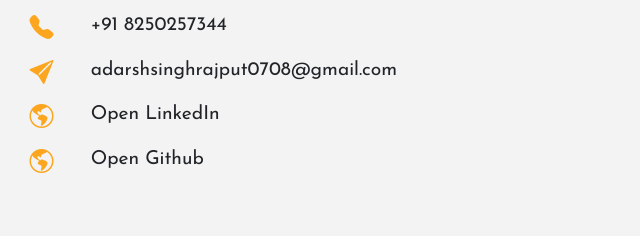
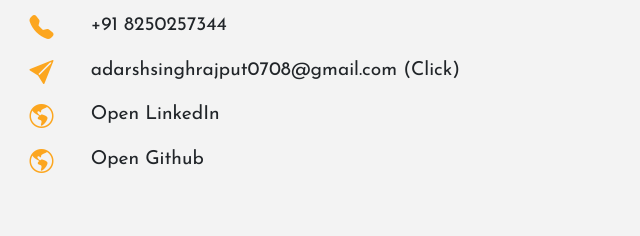
Before and after one commit to king-in-making/adarsh-singh-portfolio, a plain HTML site: page index.html in a window 1280 px wide. Shown: the part 5340-5576 px from the top of the page, 43-683 px from the left. Drawn offline with nearby package versions, Linux system fonts and the light colour scheme.

Commit message:
Add files via upload

```diff
--- a/css/style.css
+++ b/css/style.css
@@ -474,3 +474,9 @@ footer .link-group a:hover {
     color: #fff;
     animation: pulse 3s infinite;
 }
+
+@media only screen and (max-width: 768px) {
+    html {
+        overflow-x: hidden !important;
+    }
+}
--- a/index.html
+++ b/index.html
@@ -860,7 +860,8 @@
             <i class="bi bi-send-fill"></i>
           </div>
           <div class="col-11">
-            <p>adarshsinghrajput0708@gmail.com</p>
+            <p><a href="mailto:adarshsinghrajput0708@gmail.com"
+                style="text-decoration: none; color: #212529;">adarshsinghrajput0708@gmail.com (Click)</a></p>
           </div>
         </div>
         <div class="row justify-content-evenly">
```
